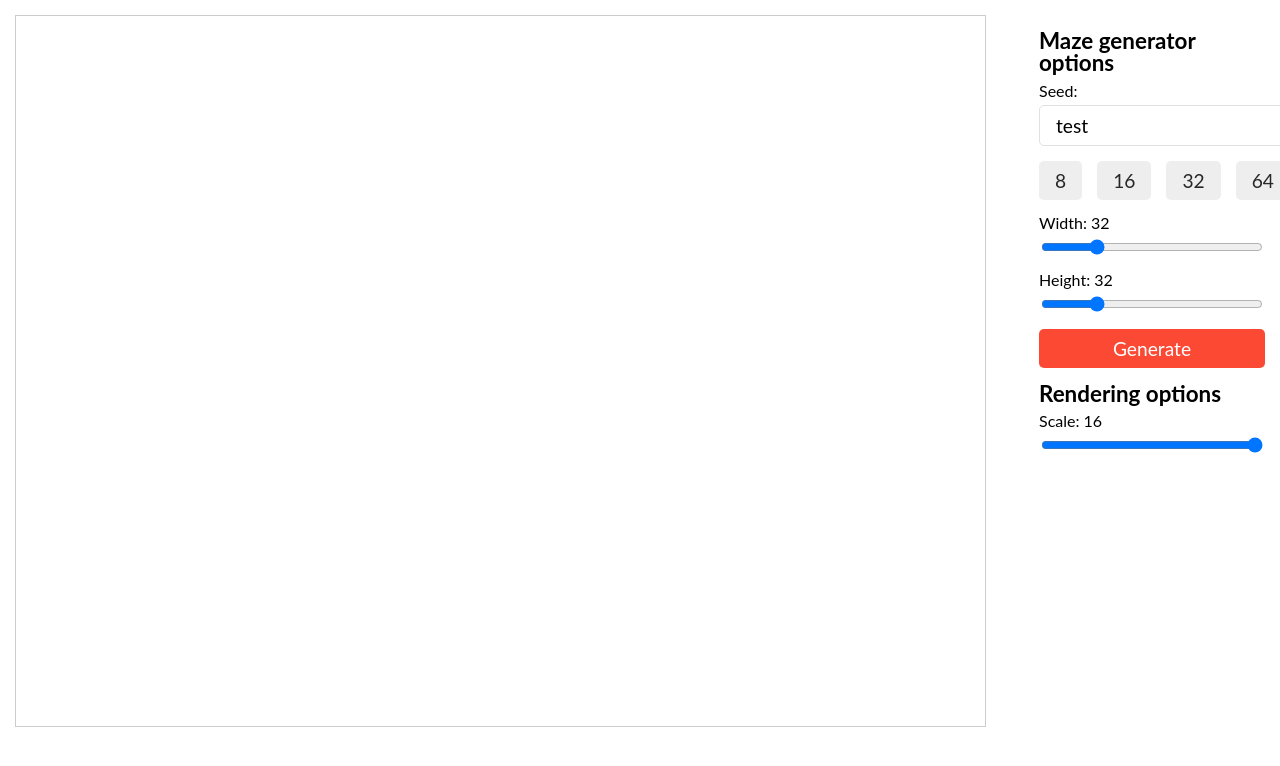
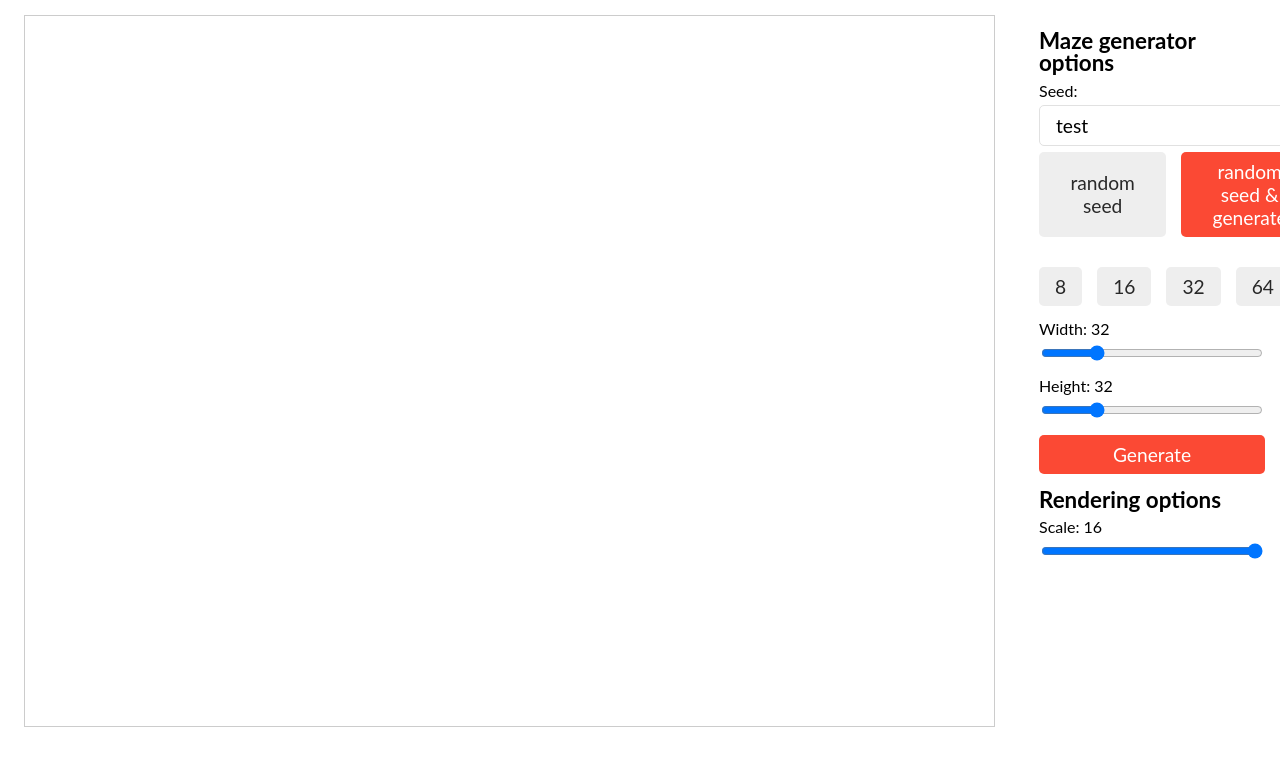
Before and after one commit to liptun/maze-generator, a React (Create React App) app: page / in a window 1280 px wide. Shown: the top 766 px of the page. Built offline with nearby package versions, Linux system fonts and the light colour scheme.

Commit message:
random seed and url sharing

```diff
--- a/src/components/MazeCanvas.tsx
+++ b/src/components/MazeCanvas.tsx
@@ -4,6 +4,8 @@ import { Maze, Cell } from '../libs/maze/types';
 
 const Wrapper = styled.div`
   padding: 1px;
+  display: flex;
+  justify-content: center;
 `;
 const Canvas = styled.canvas`
   outline: 1px solid #ccc;
@@ -16,7 +18,12 @@ interface Props {
   height?: number;
 }
 
-const MazeCanvas: FC<Props> = ({ maze = [], scale = 16, width = 600, height = 600 }) => {
+const MazeCanvas: FC<Props> = ({
+  maze = [],
+  scale = 16,
+  width = 600,
+  height = 600,
+}) => {
   const canvasRef = useRef<HTMLCanvasElement>(null);
 
   useEffect(() => {
--- a/src/components/MazeGeneratorApp.tsx
+++ b/src/components/MazeGeneratorApp.tsx
@@ -12,10 +12,16 @@ const Wrapper = styled.div`
   font-size: 16px;
   grid-template-columns: auto 20%;
   min-height: 95vh;
+  @media (max-width: 1000px) {
+    grid-template-columns: auto;
+  }
 `;
 
 const MazeWrapper = styled.div`
   padding: 15px;
+  @media (max-width: 1000px) {
+    order: 2;
+  }
 `;
 
 const OptionsWrapper = styled.div`
@@ -117,6 +123,12 @@ const MazeGeneratorApp: FC = () => {
     }
   }, [wrapperRef]);
 
+  const onRandomSeedHandle = useCallback(() => {
+    const newSeed = String(Math.random()).substring(2);
+    setSeed(newSeed);
+    window.location.hash = newSeed;
+  }, []);
+
   const onAnimateHandle = useCallback(() => {
     setIsAnimating(true);
     for (let i = 0; i < history.length; i++) {
@@ -145,6 +157,19 @@ const MazeGeneratorApp: FC = () => {
     setIsGenerating(false);
   }, [seed, width, height]);
 
+  const onRandomSeedAndGenerateHandle = useCallback(() => {
+    onRandomSeedHandle();
+    onGenerateHandle();
+  }, [onGenerateHandle, onRandomSeedHandle]);
+
+  useEffect(() => {
+    const urlHash = window.location.hash;
+    if (urlHash) {
+      setSeed(urlHash.substring(1));
+      onGenerateHandle();
+    }
+  }, [onGenerateHandle]);
+
   return (
     <Wrapper>
       <MazeWrapper ref={wrapperRef}>
@@ -160,6 +185,15 @@ const MazeGeneratorApp: FC = () => {
         <InputWrapper>
           <label>Seed:</label>
           <Input value={seed} onChange={(e) => setSeed(e.target.value)} />
+          <InputWrapperHorizontal>
+            <Button onClick={() => onRandomSeedHandle()}>random seed</Button>
+            <GenerateButton
+              onClick={() => onRandomSeedAndGenerateHandle()}
+              disabled={isGenerating}
+            >
+              random seed & generate
+            </GenerateButton>
+          </InputWrapperHorizontal>
         </InputWrapper>
         <InputWrapperHorizontal>
           <Button
```
